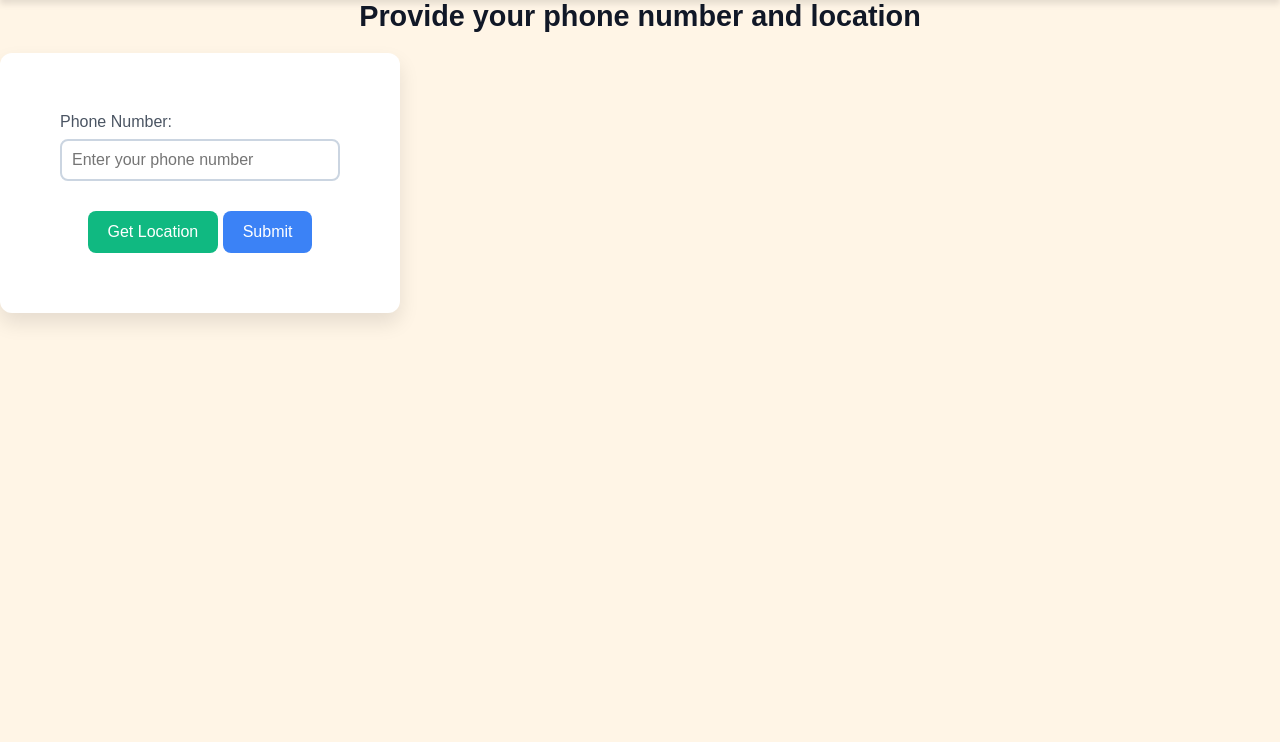
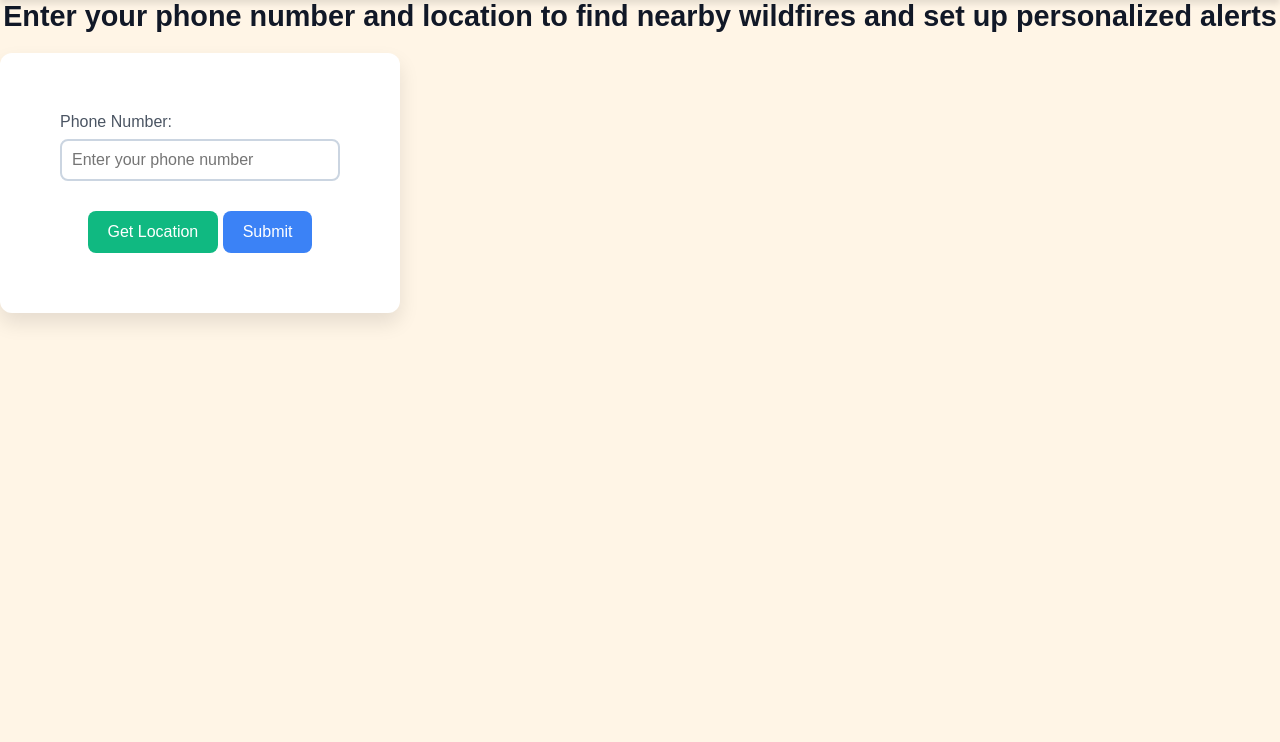
Before and after one commit to rijwal/nwHacks2025, a website: page donation.html in a window 1280 px wide. Shown: the part 58-800 px from the top of the page. Drawn offline with Linux system fonts and the light colour scheme.

Commit message:
titel changed

```diff
--- a/donation.html
+++ b/donation.html
@@ -18,7 +18,7 @@
         </div>
     </nav>
 
-    <h1>Provide your phone number and location</h1>
+    <h1>Enter your phone number and location to find nearby wildfires and set up personalized alerts</h1>
 
     <form id="user-form">
         <label for="phone">Phone Number:</label>
```
